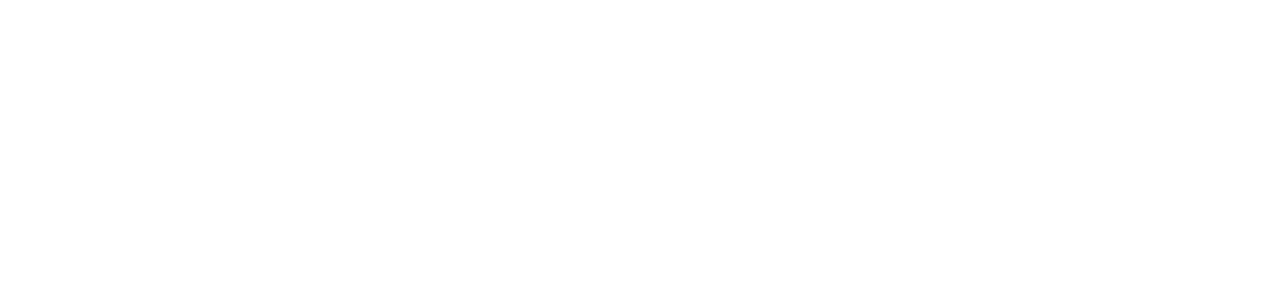
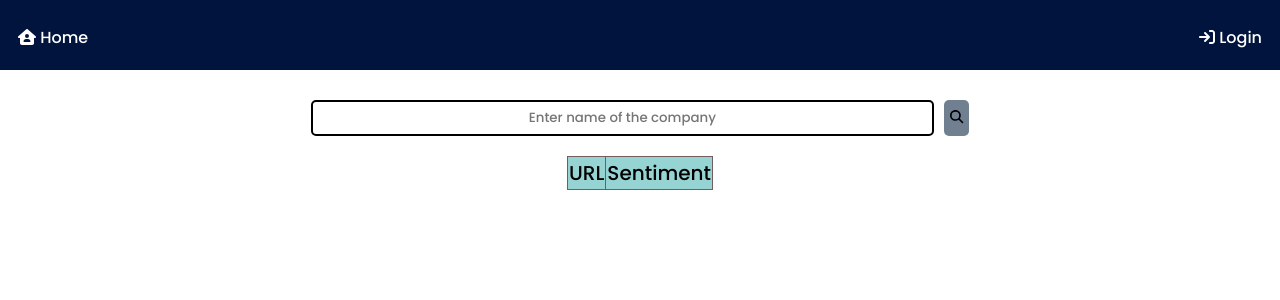
Before and after one commit to Investment-Analysis-Project/Invest-Analysis, a React (Create React App) app in the folder client/: page /search_key in a window 1280 px wide. Before the commit this address had no page. Shown: the top 300 px of the page. Built offline with nearby package versions, Linux system fonts and the light colour scheme.

Commit message:
Frontend for API

```diff
--- a/client/src/App.js
+++ b/client/src/App.js
@@ -1,6 +1,7 @@
 import { BrowserRouter,Routes, Route } from "react-router-dom";
 import Login from './pages/login/Login'
 import Home from './pages/home/Home'
+import Search from "./components/search/Search";
 import { ProjectsContextProvider } from './contextapi.js/projectscontext';
 import Analysis from "./pages/analysis/Analysis";
 
@@ -13,6 +14,7 @@ function App() {
             <Route path="/" element={<Home/>}/>
             <Route path="/analysis" element={<Analysis/>}/>
             <Route path="/login" element={<Login/>}/>
+            <Route path="/search_key" element={<Search/>}/>
           </Routes>
         </BrowserRouter>
       </>
--- a/client/src/components/news/News.jsx
+++ b/client/src/components/news/News.jsx
@@ -1,5 +1,5 @@
 import './news.css'
-import React, { useEffect, useState,useContext } from 'react';
+import React, { useEffect,useState,useContext } from 'react';
 import { useNavigate } from 'react-router-dom';
 import img from './img.jpg'
 import { ProjectsContext } from '../../contextapi.js/projectscontext';
@@ -13,7 +13,7 @@ const News = () => {
         const fetchData =async()=>{
         try{
             //dd4dcc554dd94d61820961820e342242
-            const response = await fetch(`https://newsapi.org/v2/everything?q=google OR apple OR samsung&language=en&sortBy=popularity&apiKey=afcd39b2d9c546cc9293d168cee038e7`)
+            const response = await fetch(`https://newsapi.org/v2/everything?q=google OR apple&language=en&sortBy=popularity&apiKey=afcd39b2d9c546cc9293d168cee038e7`)
             const data = await response.json();
             const articles = data.articles;
             setNews(articles);
--- /dev/null
+++ b/client/src/components/search/Search.jsx
@@ -0,0 +1,55 @@
+import './search.css';
+import { useEffect,useState } from 'react';
+import baseurl from '../../baseurl/baseurl';
+import { FontAwesomeIcon } from '@fortawesome/react-fontawesome';
+import { faMagnifyingGlass } from '@fortawesome/free-solid-svg-icons';
+import Navbar from '../navbar/Navbar';
+
+const Search=()=>{
+
+    const [keyword,setKeyword]=useState("");
+    const [news,setNews]=useState([]);
+
+    const search_key_fun = async(e)=>{
+        e.preventDefault();
+
+        const response = await baseurl.get(`/search_key/${keyword}`);
+        setNews([]);
+        setNews(response.data);
+    }
+
+    return (
+        <>
+            <Navbar/>
+            <div className='container'>
+                <div className='search_key'>
+                    <input className='search_key_form' placeholder="Enter name of the company" onChange={e=>setKeyword(e.target.value)}/>
+                    <button className='search_button' onClick={(e)=>{setNews([]);search_key_fun(e)}}><FontAwesomeIcon icon={faMagnifyingGlass}/></button>
+                </div>
+
+                <div className='news_data'>
+                    <table>
+                        <thead>
+                            <tr>
+                                <td>URL</td>
+                                <td>Sentiment</td>
+                            </tr>
+                        </thead>
+                        <tbody>
+                            {news.map((res,i)=>{
+                                return(
+                                    <tr>
+                                        <td>{res.news_title}</td>
+                                        <td>{res.news_sentiment.score}</td>
+                                    </tr>
+                            )
+                            })}
+                        </tbody>
+                    </table>
+                </div>
+            </div>
+        </>
+    )
+}
+
+export default Search;
--- /dev/null
+++ b/client/src/components/search/search.css
@@ -0,0 +1,48 @@
+.container{
+    margin-top: 30px;
+    display: flex;
+    flex-direction: column;
+    align-items: center;
+}
+
+.search_key{
+    width: 80%;
+    display: flex;
+    justify-content: center;
+    gap: 10px;
+}
+
+.search_key_form{
+    width:60%;
+    border: 2px solid;
+    border-radius: 5px;
+    height: 30px;
+    text-align: center;
+}
+
+.search_button{
+    border:0px white;
+    border-radius: 5px;
+    background: slategray;
+    cursor: pointer;
+}
+
+.search_button:active{
+    background: rgb(9, 146, 66);
+}
+
+.news_data{
+    margin-top: 20px;
+}
+
+.news_data table, th, td {
+    border: 1px solid rgb(118, 93, 93);
+    border-collapse: collapse;
+}
+
+.news_data{
+    th, td {
+        background-color: #96D4D4;
+        font-size: 20px;
+    }
+}
```
Also changed, not shown: 1 other file (tests, documents, lock files or other folders).
